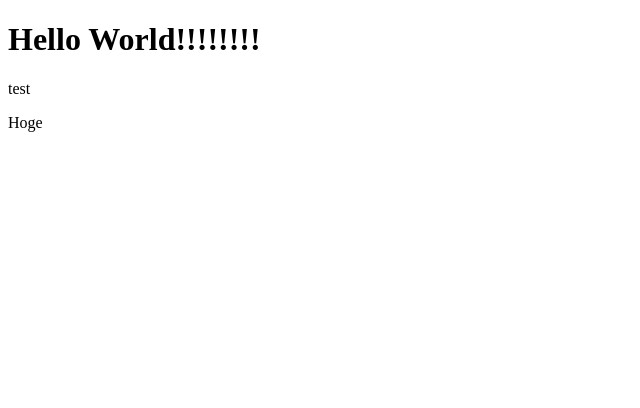
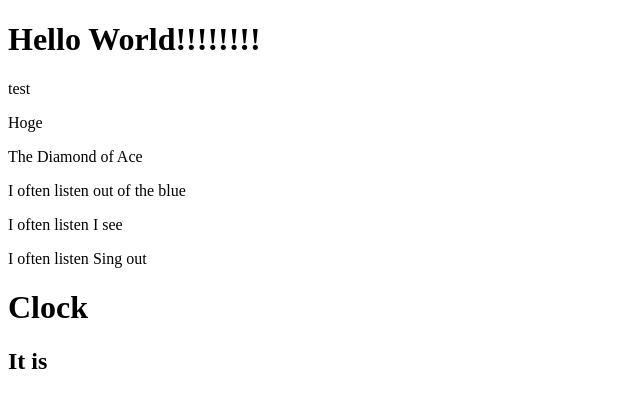
Before and after one commit to mm-masahiro/mm-masahiro, a React app: page / in a window 1280 px wide. Shown: the top 408 px of the page, without its empty margins (0-640 px from the left). Built offline with nearby package versions, Linux system fonts and the light colour scheme; the HTML template or start-up script is replaced by a standard one.

Commit message:
toutrial

```diff
--- /dev/null
+++ b/src/component/clock.tsx
@@ -0,0 +1,16 @@
+import React, { useState } from 'react';
+
+type Props = {
+	date: Date
+}
+
+export const Clock = (props : Props) => {
+	const [date, setDate] = useState(0);
+
+	return(
+		<div>
+			<h1>Clock</h1>
+			<h2>It is {props.date.toLocaleTimeString}</h2>
+		</div>
+	)
+}
--- /dev/null
+++ b/src/component/tick.tsx
@@ -0,0 +1,10 @@
+import React from 'react';
+import { Clock } from './clock';
+
+export const Tick = () => {
+	return(
+		<Clock date={new Date()} />
+	)
+	setInterval(Tick, 1000);
+
+}
--- a/src/main.tsx
+++ b/src/main.tsx
@@ -1,13 +1,33 @@
 import * as React from 'react';
 import * as ReactDOM from 'react-dom';
 import { Test } from './component/test'
+import { Tick } from './component/tick';
 
 const App = () => {
+	const book = {
+		title: 'The Diamond of Ace',
+		author: 'Terasima'
+	}
+
+	const sings = [
+		"out of the blue",
+		"I see",
+		"Sing out"
+	]
 	return (
 		<div>
 			<h1>Hello World!!!!!!!!</h1>
 			<div>
 				<Test name="Hoge" />
+				{book.title}
+			</div>
+			<div>
+				{sings.map(sing => (
+					<p>I often listen {sing}</p>
+				))}
+			</div>
+			<div>
+				<Tick />
 			</div>
 		</div>
 	)
--- /dev/null
+++ b/src/test.js
@@ -0,0 +1,2 @@
+var add = function (n, m) { return n + m; };
+console.log(add(1, 3));
--- /dev/null
+++ b/src/test.ts
@@ -0,0 +1,3 @@
+const add = (n: number,m: number) : number => n+ m;
+
+console.log(add(1,3))
```
